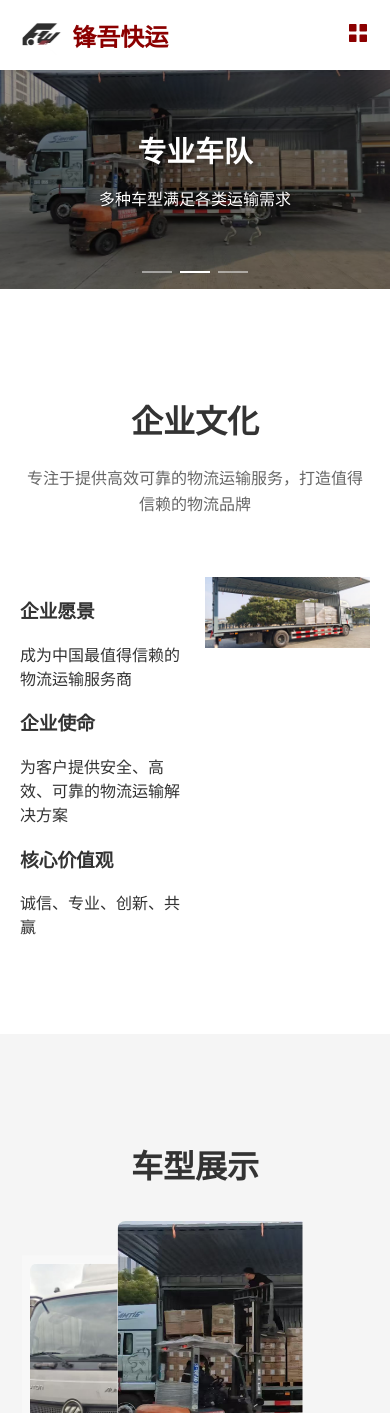
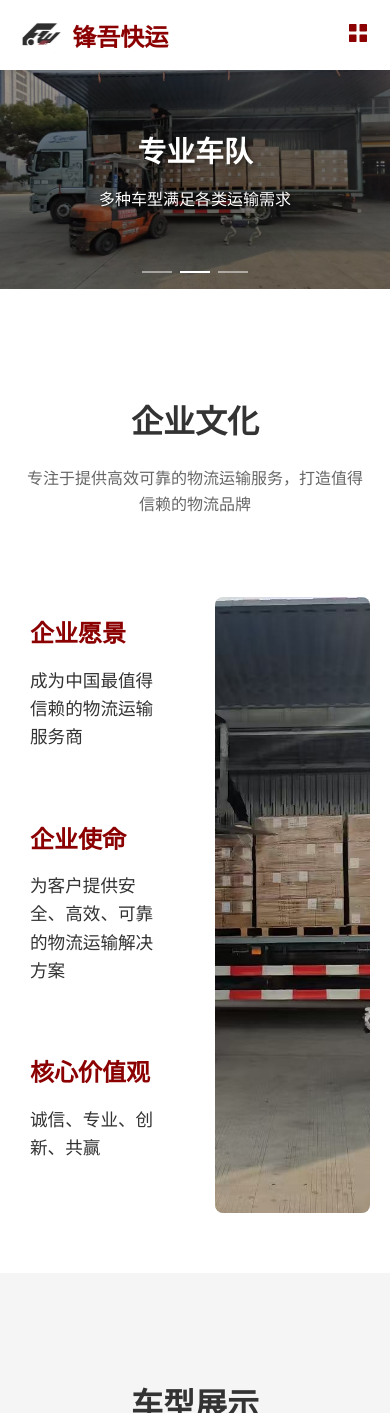
Before and after one commit to barry-wang-1/FengWuOfficial, a Vue app: page / in a window 390 px wide. Shown: the top 1413 px of the page. Built offline with nearby package versions, Linux system fonts and the light colour scheme.

Commit message:
chore: 企业文化样式修整

```diff
--- a/src/components/Home/Home.css
+++ b/src/components/Home/Home.css
@@ -77,7 +77,6 @@
   font-size: 1.2rem;
   text-shadow: 1px 1px 2px rgba(0, 0, 0, 0.5);
 }
-
 /* 车型展示样式 */
 #vehicles .vehicle-card {
   height: 100%;
@@ -87,7 +86,62 @@
   background: #fff;
   aspect-ratio: 16/9;
 }
+/* 企业文化样式 */
+.culture-content {
+  padding: 20px;
+  height: 100%;
+  display: flex;
+  flex-direction: column;
+  justify-content: space-around;
+}
 
+.culture-item {
+  margin-bottom: 30px;
+}
+
+.culture-item h3 {
+  font-size: 1.8rem;
+  color: var(--primary-color);
+  margin-bottom: 15px;
+}
+
+.culture-item p {
+  font-size: 1.1rem;
+  line-height: 1.6;
+  color: var(--secondary-color);
+}
+
+.culture-image-wrapper {
+  height: 100%;
+  min-height: 400px;
+  border-radius: 8px;
+  overflow: hidden;
+}
+
+.culture-image {
+  width: 100%;
+  height: 100%;
+}
+
+/* 响应式调整 */
+@media (max-width: 768px) {
+  .culture-content {
+    padding: 10px;
+  }
+
+  .culture-item {
+    margin-bottom: 20px;
+  }
+
+  .culture-item h3 {
+    font-size: 1.5rem;
+  }
+
+  .culture-image-wrapper {
+    min-height: 300px;
+    margin-top: 20px;
+  }
+}
 #vehicles .vehicle-image {
   width: 100%;
   height: 70%;
--- a/src/components/Home/Home.js
+++ b/src/components/Home/Home.js
@@ -83,7 +83,7 @@ export default {
 
     const culture = ref([
       {
-        image: new URL('/src/assets/images/banner1.jpg', import.meta.url).href,
+        image: new URL('/src/assets/images/banner2.jpg', import.meta.url).href,
       }
     ])
 
--- a/src/components/Home/Home.template.html
+++ b/src/components/Home/Home.template.html
@@ -20,23 +20,31 @@
     <div class="content-container">
       <h2>企业文化</h2>
       <p class="section-description">专注于提供高效可靠的物流运输服务，打造值得信赖的物流品牌</p>
-      <el-row :gutter="20">
+      <el-row :gutter="40">
         <el-col :span="12">
           <div class="culture-content">
+            <div class="culture-item">
               <h3>企业愿景</h3>
               <p>成为中国最值得信赖的物流运输服务商</p>
+            </div>
+            <div class="culture-item">
               <h3>企业使命</h3>
               <p>为客户提供安全、高效、可靠的物流运输解决方案</p>
+            </div>
+            <div class="culture-item">
               <h3>核心价值观</h3>
               <p>诚信、专业、创新、共赢</p>
             </div>
+          </div>
         </el-col>
         <el-col :span="12">
+          <div class="culture-image-wrapper">
             <el-image
               :src="culture[0].image"
               fit="cover"
               class="culture-image"
             />
+          </div>
         </el-col>
       </el-row>
     </div>
```
Lines whose indentation alone changed are shown as unchanged.
